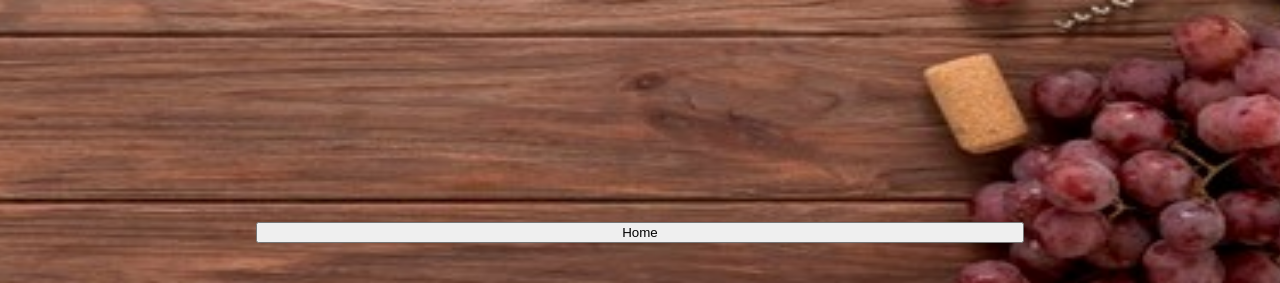
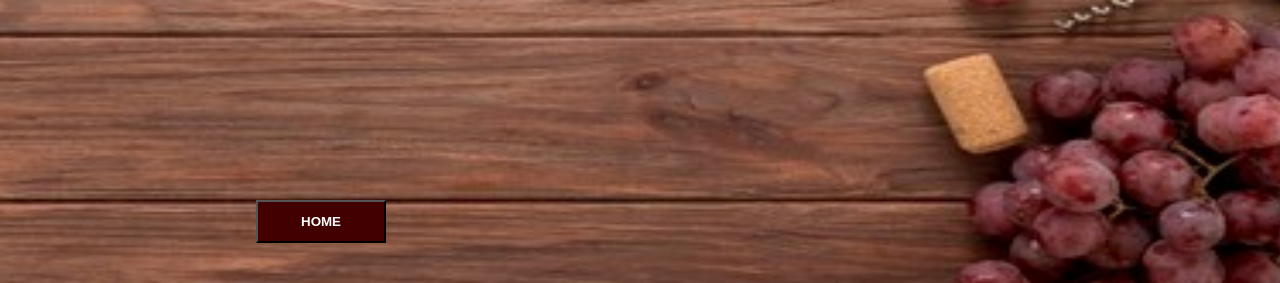
Before and after one commit to PriyaPrince/wineprediction, a Django app: template templates/result.html in a window 1280 px wide. Shown: the part 517-800 px from the top of the page. Run offline with Django 3.2, Linux system fonts and the light colour scheme; the template is opened without the code that fills it: most values are stand-ins (such as "Sample title", 1, 10 or a date in 2020).

Commit message:
Update result.html

```diff
--- a/templates/result.html
+++ b/templates/result.html
@@ -19,7 +19,7 @@
    </div>
    <button id="back" style="position: absolute; left: 20%; right: 20%; bottom: 5%;"
     onclick="window.location.href = 'https://wineprediction012.herokuapp.com/';">
-        Home
+        <b>HOME</b>
     </button>
     <style>
              #bg{
@@ -30,6 +30,12 @@
 }
     h1{
         color : #581845;}
+        #back{
+        background-color: #420000;
+        color: white;
+        width: 130px;
+        height: 43px;
+        }
 
     </style>
 </body>
```
